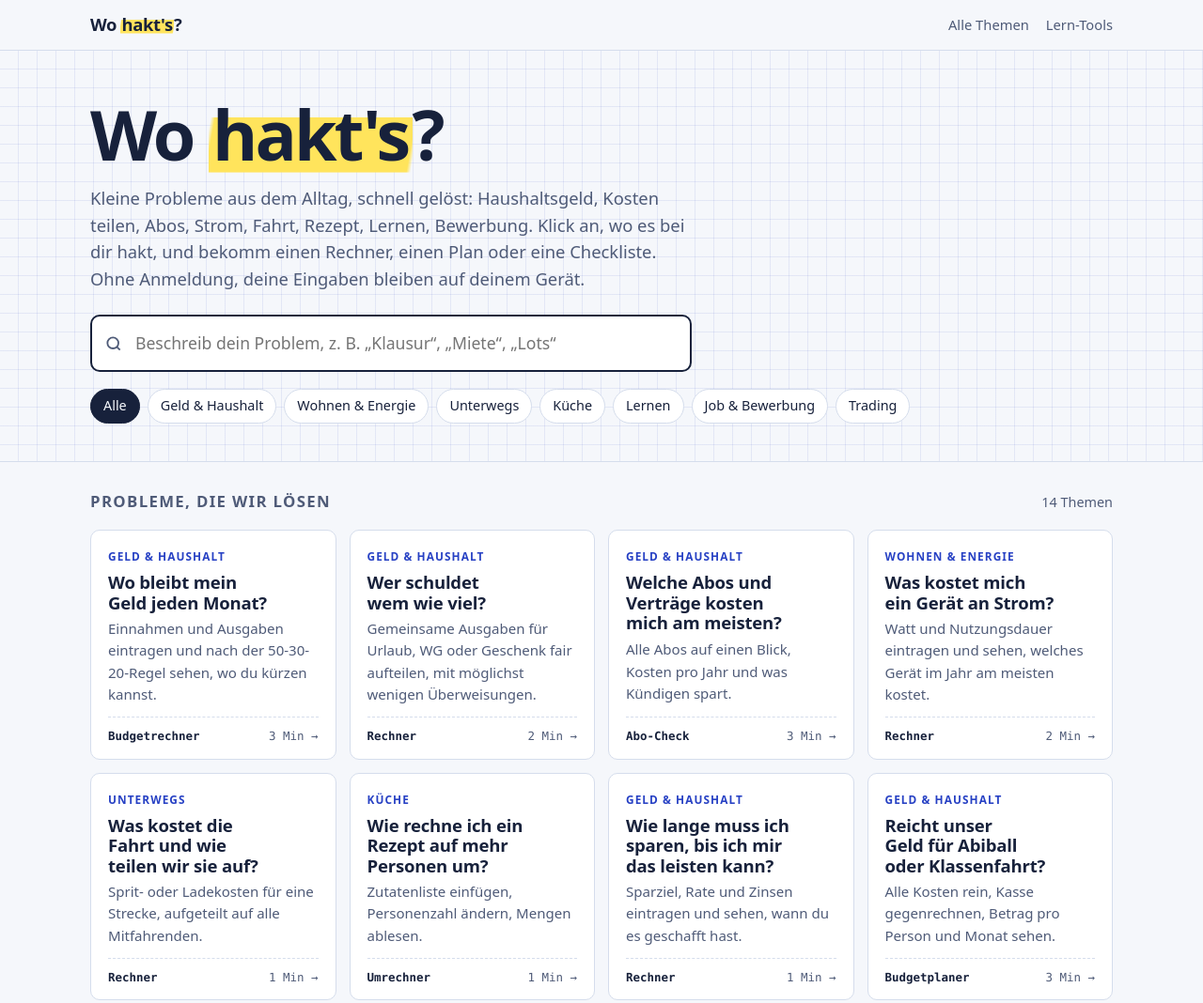
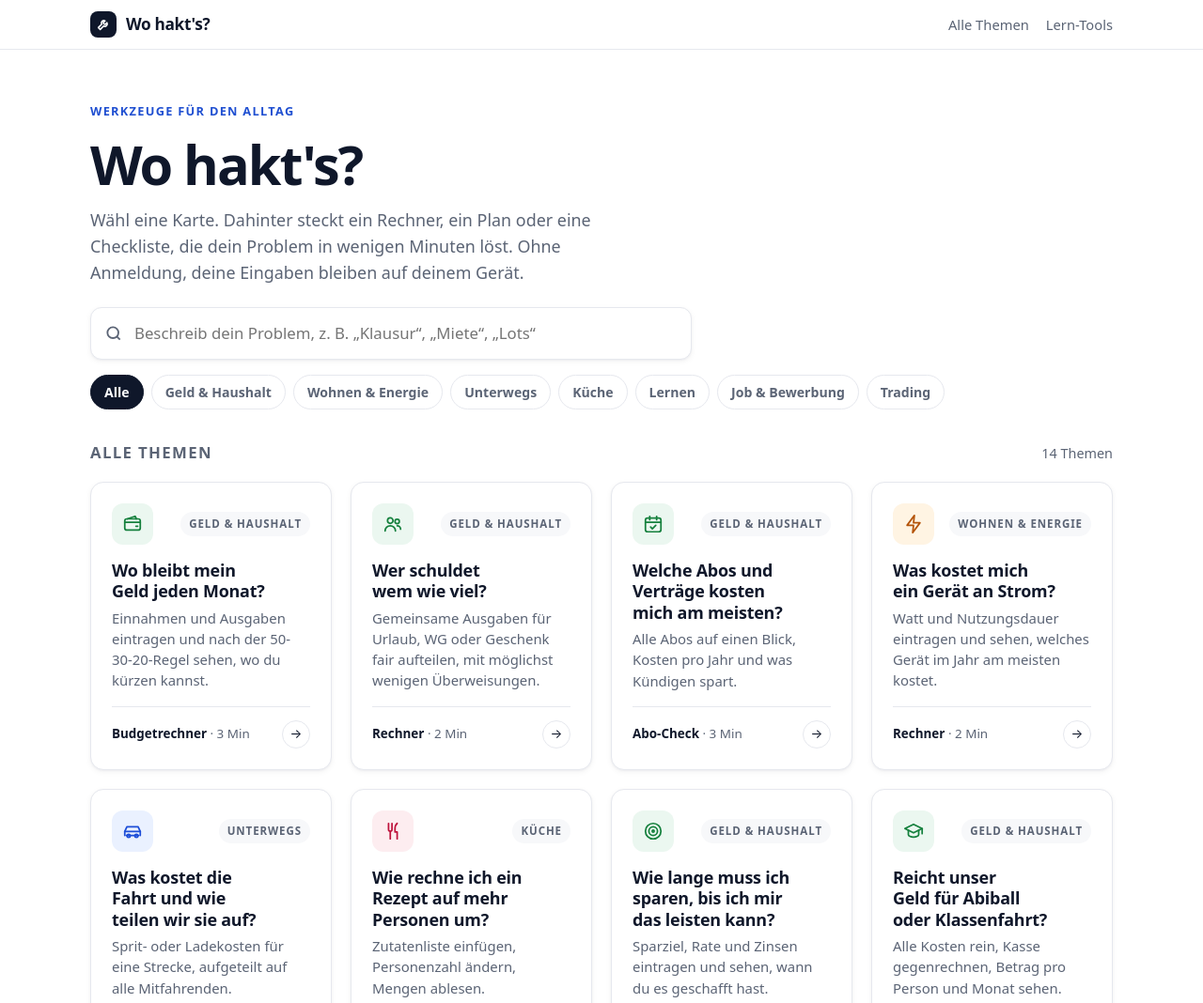
Before and after one commit to tradewithben67-star/Trading-bot-, a plain HTML site: page hilfe/index.html in a window 1280 px wide. Shown: the top 1068 px of the page at 94% size. Drawn offline with Linux system fonts and the light colour scheme.

Commit message:
Wo hakt's?: Startseite als Karten, weißer Hintergrund, schlichteres Design
Jedes Thema ist eine Karte mit Symbol, Bereichsfarbe, Schatten und
Pfeil; ein Klick öffnet das Werkzeug mit allen Informationen. Kein
Karopapier und kein Textmarker mehr, durchgehend weiß, ruhige
Schrift und Eingabefelder mit Fokus-Ring.

Co-Authored-By: Claude Opus 5.5 <noreply@anthropic.com>
Claude-Session: https://claude.ai/code/session_01Bryjzn3vaYypy6Fxozk99v

```diff
--- a/hilfe/index.html
+++ b/hilfe/index.html
@@ -10,39 +10,34 @@
 /* Layout: Karopapier-Kopf mit Suche, darunter ein Raster aus Problem-Kacheln.
    Jedes Thema öffnet eine eigene Ansicht: Formular links, Ergebnis rechts (am Handy untereinander). */
 :root {
-  --paper: #f5f7fb;
+  --paper: #ffffff;
   --surface: #ffffff;
-  --ink: #17213b;
-  --ink-soft: #4f5b78;
-  --line: #d5ddec;
-  --grid: rgba(39, 65, 196, .09);
-  --pen: #2741c4;
-  --pen-soft: #e8ecfb;
+  --subtle: #f7f8fa;
+  --ink: #0f172a;
+  --ink-soft: #5b6475;
+  --line: #e6e8ee;
+  --pen: #1f4fd1;
+  --pen-soft: #eef3ff;
   --on-pen: #ffffff;
-  --marker: #ffe45c;
-  --good: #17703f; --good-bg: #e3f4ea;
-  --warn: #8f5200; --warn-bg: #fdf0d9;
-  --bad: #a8231b;  --bad-bg: #fbe5e3;
+  --marker: #e6edfd;
+  --good: #15803d; --good-bg: #ecf7f0;
+  --warn: #a15c07; --warn-bg: #fdf4e3;
+  --bad: #b42318;  --bad-bg: #fdeceb;
+  --shadow-card: 0 1px 2px rgba(15, 23, 42, .04), 0 2px 6px rgba(15, 23, 42, .05);
+  --shadow-hover: 0 4px 8px rgba(15, 23, 42, .04), 0 16px 32px -8px rgba(15, 23, 42, .14);
   --font: system-ui, -apple-system, "Segoe UI", Roboto, "Helvetica Neue", Arial, sans-serif;
   --mono: ui-monospace, "SF Mono", "Cascadia Mono", Menlo, Consolas, monospace;
-  --r: 10px;
+  --r: 14px;
+  color-scheme: light;
 }
-@media (prefers-color-scheme: dark) {
-  :root:not([data-theme="light"]) {
-    --paper: #0e1424; --surface: #161f35; --ink: #e7ebf5; --ink-soft: #a2adc6; --line: #2a3553;
-    --grid: rgba(150, 170, 255, .07); --pen: #9aabff; --pen-soft: #1f2a4a; --on-pen: #0e1424;
-    --marker: rgba(255, 222, 70, .38);
-    --good: #6fd79f; --good-bg: #16302a; --warn: #f0b65a; --warn-bg: #33281a; --bad: #ff8a80; --bad-bg: #3a1e22;
-    color-scheme: dark;
-  }
-}
-:root[data-theme="dark"] {
-  --paper: #0e1424; --surface: #161f35; --ink: #e7ebf5; --ink-soft: #a2adc6; --line: #2a3553;
-  --grid: rgba(150, 170, 255, .07); --pen: #9aabff; --pen-soft: #1f2a4a; --on-pen: #0e1424;
-  --marker: rgba(255, 222, 70, .38);
-  --good: #6fd79f; --good-bg: #16302a; --warn: #f0b65a; --warn-bg: #33281a; --bad: #ff8a80; --bad-bg: #3a1e22;
-  color-scheme: dark;
-}
+/* Farbtöne der Bereiche: Symbol-Hintergrund und Symbolfarbe */
+[data-c="geld"]      { --tint: #ebf7f0; --tint-ink: #15803d; }
+[data-c="wohnen"]    { --tint: #fff4e3; --tint-ink: #b45309; }
+[data-c="unterwegs"] { --tint: #eaf1ff; --tint-ink: #1d4ed8; }
+[data-c="kueche"]    { --tint: #fdedf0; --tint-ink: #be123c; }
+[data-c="lernen"]    { --tint: #f1edff; --tint-ink: #6d28d9; }
+[data-c="bewerbung"] { --tint: #e6f6f7; --tint-ink: #0e7490; }
+[data-c="trading"]   { --tint: #eef0f4; --tint-ink: #334155; }
 
 * { box-sizing: border-box; }
 html { -webkit-text-size-adjust: 100%; }
@@ -58,67 +53,75 @@ p { margin: 0; }
   padding-left: max(16px, env(safe-area-inset-left, 0px));
   padding-right: max(16px, env(safe-area-inset-right, 0px));
 }
-mark {
-  color: inherit; padding: 0 .06em;
-  background: linear-gradient(100deg, transparent 1%, var(--marker) 3%, var(--marker) 97%, transparent 99%) no-repeat 0 78% / 100% 58%;
-}
+mark { background: none; color: inherit; padding: 0; }
 .ph { color: var(--warn); font-family: var(--mono); font-size: .9em; }
 .num { font-variant-numeric: tabular-nums; }
 
 /* Kopfzeile */
-.top { border-bottom: 1px solid var(--line); background: var(--paper); }
+.top { border-bottom: 1px solid var(--line); background: var(--paper); position: sticky; top: env(safe-area-inset-top, 0px); z-index: 5; }
+body::before { content: ""; position: fixed; inset: 0 0 auto; height: env(safe-area-inset-top, 0px); z-index: 10; background: var(--paper); }
+.brand { display: inline-flex; align-items: center; gap: 10px; }
+.logo { width: 28px; height: 28px; border-radius: 8px; background: var(--ink); display: grid; place-items: center; }
+.logo svg { width: 16px; height: 16px; stroke: #ffffff; fill: none; stroke-width: 2.4; stroke-linecap: round; stroke-linejoin: round; }
 .top .wrap { display: flex; align-items: center; justify-content: space-between; gap: 16px; padding-block: 12px; }
-.brand { font-weight: 850; font-size: 1.15rem; letter-spacing: -.02em; color: var(--ink); text-decoration: none; }
+.brand { font-weight: 800; font-size: 1.08rem; letter-spacing: -.02em; color: var(--ink); text-decoration: none; }
 .top nav { display: flex; gap: 18px; font-size: .92rem; }
 .top nav a { color: var(--ink-soft); text-decoration: none; }
 .top nav a:hover { color: var(--pen); }
 
 /* Startseite */
-.hero {
-  background-color: var(--paper);
-  background-image: linear-gradient(var(--grid) 1px, transparent 1px), linear-gradient(90deg, var(--grid) 1px, transparent 1px);
-  background-size: 20px 20px; background-position: -1px -1px;
-  border-bottom: 1px solid var(--line);
-}
-.hero .wrap { padding-block: 52px 40px; display: grid; gap: 18px; }
-.hero h1 { font-size: clamp(2.6rem, 7vw, 4.6rem); font-weight: 850; letter-spacing: -.04em; line-height: 1; }
-.hero .lead { font-size: 1.15rem; color: var(--ink-soft); max-width: 40rem; }
+.hero { background: var(--paper); }
+.hero .wrap { padding-block: 56px 8px; display: grid; gap: 16px; }
+.eyebrow { font-size: .8rem; text-transform: uppercase; letter-spacing: .1em; font-weight: 700; color: var(--pen); }
+.hero h1 { font-size: clamp(2.3rem, 5.5vw, 3.6rem); font-weight: 800; letter-spacing: -.035em; line-height: 1.05; }
+.hero .lead { font-size: 1.12rem; color: var(--ink-soft); max-width: 38rem; }
 .search { position: relative; max-width: 40rem; margin-top: 6px; }
 .search input[type="text"] {
-  width: 100%; font: inherit; font-size: 1.1rem; padding: 15px 16px 15px 46px;
-  border: 2px solid var(--ink); border-radius: var(--r); background: var(--surface); color: var(--ink);
+  width: 100%; font: inherit; font-size: 1.05rem; padding: 14px 16px 14px 46px;
+  border: 1px solid var(--line); border-radius: 12px; background: var(--surface); color: var(--ink);
+  box-shadow: var(--shadow-card);
 }
+.search input[type="text"]:focus { border-color: var(--pen); box-shadow: 0 0 0 4px var(--pen-soft); outline: none; }
 .search svg { position: absolute; left: 15px; top: 50%; transform: translateY(-50%); width: 20px; height: 20px; stroke: var(--ink-soft); fill: none; stroke-width: 2.2; }
 .chips { display: flex; flex-wrap: wrap; gap: 8px; }
 .chip {
-  font: inherit; font-size: .9rem; padding: 6px 13px; border-radius: 999px; cursor: pointer;
-  border: 1px solid var(--line); background: var(--surface); color: var(--ink);
+  font: inherit; font-size: .88rem; font-weight: 550; padding: 7px 14px; border-radius: 999px; cursor: pointer;
+  border: 1px solid var(--line); background: var(--surface); color: var(--ink-soft);
 }
+.chip:hover { color: var(--ink); border-color: #cfd4de; }
 .chip[aria-pressed="true"] { background: var(--ink); color: var(--paper); border-color: var(--ink); }
 
-.board { padding-block: 32px 12px; display: grid; gap: 18px; }
+.board { padding-block: 28px 12px; display: grid; gap: 18px; }
 .board-head { display: flex; justify-content: space-between; align-items: baseline; gap: 12px; flex-wrap: wrap; }
 .board-head h2 { font-size: 1.05rem; text-transform: uppercase; letter-spacing: .08em; color: var(--ink-soft); font-weight: 700; }
 .count { font-size: .9rem; color: var(--ink-soft); }
-.tiles { display: grid; grid-template-columns: repeat(auto-fill, minmax(260px, 1fr)); gap: 14px; }
+.tiles { display: grid; grid-template-columns: repeat(auto-fill, minmax(255px, 1fr)); gap: 20px; }
 .tile {
-  display: grid; grid-template-rows: auto 1fr auto; gap: 8px; min-width: 0;
-  padding: 18px 18px 14px; border: 1px solid var(--line); border-radius: var(--r);
+  display: grid; grid-template-rows: auto 1fr auto; gap: 16px; min-width: 0;
+  padding: 22px; border: 1px solid var(--line); border-radius: var(--r);
   background: var(--surface); color: var(--ink); text-decoration: none;
-  transition: border-color .15s, transform .15s;
+  box-shadow: var(--shadow-card);
+  transition: transform .18s ease, box-shadow .18s ease, border-color .18s ease;
 }
-.tile:hover { border-color: var(--pen); transform: translateY(-2px); }
-.tile .cat { font-size: .74rem; text-transform: uppercase; letter-spacing: .09em; font-weight: 700; color: var(--pen); }
-.tile h3 { font-size: 1.16rem; font-weight: 750; letter-spacing: -.01em; }
-.tile p { color: var(--ink-soft); font-size: .94rem; }
-.tile .meta { display: flex; justify-content: space-between; gap: 8px; font-family: var(--mono); font-size: .78rem; color: var(--ink-soft); border-top: 1px dashed var(--line); padding-top: 10px; margin-top: 4px; }
+.tile:hover { transform: translateY(-3px); box-shadow: var(--shadow-hover); border-color: #d9dde6; }
+.tile:active { transform: translateY(-1px); }
+.tile-top { display: flex; align-items: center; justify-content: space-between; gap: 10px; }
+.ic { width: 44px; height: 44px; border-radius: 12px; display: grid; place-items: center; background: var(--tint, var(--pen-soft)); flex: none; }
+.ic svg { width: 22px; height: 22px; stroke: var(--tint-ink, var(--pen)); fill: none; stroke-width: 1.9; stroke-linecap: round; stroke-linejoin: round; }
+.tile .cat { font-size: .72rem; text-transform: uppercase; letter-spacing: .08em; font-weight: 700; color: var(--ink-soft); padding: 4px 9px; border-radius: 999px; background: var(--subtle); }
+.tile-body { display: grid; gap: 6px; align-content: start; }
+.tile h3 { font-size: 1.12rem; font-weight: 700; letter-spacing: -.012em; line-height: 1.25; }
+.tile p { color: var(--ink-soft); font-size: .93rem; line-height: 1.5; }
+.tile .meta { display: flex; justify-content: space-between; align-items: center; gap: 8px; font-size: .84rem; color: var(--ink-soft); border-top: 1px solid var(--line); padding-top: 14px; }
 .tile .meta b { color: var(--ink); font-weight: 600; }
-.empty { padding: 22px; border: 1px dashed var(--line); border-radius: var(--r); color: var(--ink-soft); }
+.go { width: 30px; height: 30px; border-radius: 50%; display: grid; place-items: center; border: 1px solid var(--line); color: var(--ink); transition: background .18s, color .18s, border-color .18s; }
+.tile:hover .go { background: var(--ink); color: #ffffff; border-color: var(--ink); }
+.empty { padding: 22px; border: 1px dashed var(--line); border-radius: var(--r); color: var(--ink-soft); grid-column: 1 / -1; }
 
 .wish { padding-block: 28px 44px; }
 .wish-box {
   display: grid; grid-template-columns: minmax(0, 1fr) auto; gap: 16px; align-items: center;
-  padding: 22px; border-radius: var(--r); background: var(--pen-soft);
+  padding: 24px; border-radius: var(--r); background: var(--subtle); border: 1px solid var(--line);
 }
 .wish-box h2 { font-size: 1.25rem; margin-bottom: 4px; }
 .wish-box p { color: var(--ink-soft); }
@@ -129,8 +132,12 @@ mark {
 .back { font-size: .92rem; text-decoration: none; color: var(--ink-soft); }
 .back:hover { color: var(--pen); }
 .tool-head { display: grid; gap: 10px; max-width: 46rem; }
-.tool-head .cat { font-size: .78rem; text-transform: uppercase; letter-spacing: .09em; font-weight: 700; color: var(--pen); }
-.tool-head h1 { font-size: clamp(1.8rem, 4.6vw, 2.7rem); font-weight: 850; letter-spacing: -.03em; }
+.tool-head .ic { width: 52px; height: 52px; border-radius: 14px; margin-bottom: 4px; }
+.tool-head .ic svg { width: 26px; height: 26px; }
+.tool-head .cat { font-size: .76rem; text-transform: uppercase; letter-spacing: .09em; font-weight: 700; color: var(--ink-soft); }
+.tool-head h1 { font-size: clamp(1.8rem, 4.4vw, 2.6rem); font-weight: 800; letter-spacing: -.03em; }
+[data-view]:not([hidden]) { animation: viewIn .22s ease-out; }
+@keyframes viewIn { from { opacity: .4; transform: translateY(8px); } }
 .tool-head .lead { color: var(--ink-soft); font-size: 1.06rem; }
 .tool-grid { display: grid; grid-template-columns: minmax(0, 1.1fr) minmax(0, .9fr); gap: 28px; align-items: start; }
 @media (max-width: 860px) { .tool-grid { grid-template-columns: minmax(0, 1fr); } }
@@ -149,13 +156,14 @@ input[type="text"], input[type="date"], select, textarea {
   width: 100%; font: inherit; padding: 10px 12px; border: 1px solid var(--line); border-radius: 8px;
   background: var(--surface); color: var(--ink); min-width: 0;
 }
+input[type="text"]:focus, input[type="date"]:focus, select:focus, textarea:focus { border-color: var(--pen); box-shadow: 0 0 0 3px var(--pen-soft); outline: none; }
 textarea { resize: vertical; line-height: 1.45; }
 .suffix { position: relative; }
 .suffix input[type="text"] { padding-right: 46px; }
 .suffix span { position: absolute; right: 12px; top: 50%; transform: translateY(-50%); color: var(--ink-soft); font-size: .9rem; pointer-events: none; }
 
 .example { display: flex; flex-wrap: wrap; align-items: center; gap: 10px; font-size: .85rem; color: var(--ink-soft); }
-.tag { font-family: var(--mono); font-size: .75rem; padding: 2px 8px; border-radius: 4px; background: var(--marker); color: var(--ink); }
+.tag { font-size: .74rem; font-weight: 650; padding: 3px 9px; border-radius: 999px; background: var(--pen-soft); color: var(--pen); }
 
 .btn, .btn-ghost {
   font: inherit; font-weight: 650; font-size: .92rem; cursor: pointer; border-radius: 8px; padding: 9px 15px;
@@ -167,11 +175,11 @@ textarea { resize: vertical; line-height: 1.45; }
 
 .result {
   position: sticky; top: 16px; display: grid; gap: 16px;
-  background: var(--surface); border: 2px solid var(--ink); border-radius: var(--r); padding: 20px;
+  background: var(--surface); border: 1px solid var(--line); border-radius: var(--r); padding: 22px; box-shadow: var(--shadow-card);
 }
 @media (max-width: 860px) { .result { position: static; } }
 .result .kicker { font-size: .78rem; text-transform: uppercase; letter-spacing: .09em; color: var(--ink-soft); font-weight: 700; }
-.big { font-size: clamp(2rem, 5vw, 2.6rem); font-weight: 850; letter-spacing: -.03em; line-height: 1.05; font-variant-numeric: tabular-nums; }
+.big { font-size: clamp(2rem, 5vw, 2.6rem); font-weight: 800; letter-spacing: -.03em; line-height: 1.05; font-variant-numeric: tabular-nums; }
 .big small { font-size: .5em; font-weight: 650; color: var(--ink-soft); letter-spacing: 0; }
 dl.rows { margin: 0; display: grid; grid-template-columns: minmax(0, 1fr) auto; }
 dl.rows dt, dl.rows dd { padding: 8px 0; border-top: 1px solid var(--line); margin: 0; }
@@ -263,7 +271,7 @@ details .prose { margin-top: 10px; }
 /* Verzeichnis */
 .dir-tools { display: grid; gap: 12px; }
 .dir { display: grid; grid-template-columns: repeat(auto-fill, minmax(280px, 1fr)); gap: 14px; }
-.entry { display: grid; gap: 8px; align-content: start; padding: 16px; border: 1px solid var(--line); border-radius: var(--r); background: var(--surface); min-width: 0; }
+.entry { display: grid; gap: 8px; align-content: start; padding: 20px; border: 1px solid var(--line); border-radius: var(--r); background: var(--surface); min-width: 0; box-shadow: var(--shadow-card); }
 .entry-top { display: flex; justify-content: space-between; align-items: baseline; gap: 10px; }
 .entry h3 { font-size: 1.1rem; }
 .entry .price { font-family: var(--mono); font-size: .76rem; padding: 2px 7px; border-radius: 4px; white-space: nowrap; }
@@ -273,13 +281,13 @@ details .prose { margin-top: 10px; }
 .entry p { font-size: .92rem; }
 .entry .haken { color: var(--ink-soft); }
 .entry .haken b { color: var(--ink); }
-.entry.featured { border-style: dashed; background: transparent; }
+.entry.featured { border-style: dashed; background: transparent; box-shadow: none; }
 .toggle { display: inline-flex; gap: 8px; align-items: center; font-size: .9rem; cursor: pointer; }
 .toggle input { accent-color: var(--pen); width: 16px; height: 16px; }
 
 /* Rechtliches */
 .legal { padding-block: 26px 48px; display: grid; gap: 18px; }
-.legal h1 { font-size: clamp(1.8rem, 4.6vw, 2.5rem); font-weight: 850; letter-spacing: -.03em; }
+.legal h1 { font-size: clamp(1.8rem, 4.6vw, 2.5rem); font-weight: 800; letter-spacing: -.03em; }
 .legal address { font-style: normal; color: var(--ink); }
 
 footer { border-top: 1px solid var(--line); }
@@ -288,7 +296,7 @@ footer nav { display: flex; gap: 18px; }
 footer a { color: var(--ink-soft); }
 
 @media (prefers-reduced-motion: reduce) {
-  * { transition: none !important; }
+  * { transition: none !important; animation: none !important; }
 }
 </style>
 </head>
@@ -296,7 +304,7 @@ footer a { color: var(--ink-soft); }
 
 <header class="top">
   <div class="wrap">
-    <a class="brand" href="#start">Wo <mark>hakt's</mark>?</a>
+    <a class="brand" href="#start"><span class="logo" aria-hidden="true"><svg viewBox="0 0 24 24"><path d="M14.7 6.3a4 4 0 0 0-5.4 5.4L4 17l3 3 5.3-5.3a4 4 0 0 0 5.4-5.4l-2.6 2.6-2.4-.6-.6-2.4z"></path></svg></span>Wo hakt's?</a>
     <nav aria-label="Hauptnavigation">
       <a href="#start">Alle Themen</a>
       <a href="#lerntools">Lern-Tools</a>
@@ -310,8 +318,9 @@ footer a { color: var(--ink-soft); }
 <section id="v-start" data-view>
   <div class="hero">
     <div class="wrap">
-      <h1>Wo <mark>hakt's</mark>?</h1>
-      <p class="lead">Kleine Probleme aus dem Alltag, schnell gelöst: Haushaltsgeld, Kosten teilen, Abos, Strom, Fahrt, Rezept, Lernen, Bewerbung. Klick an, wo es bei dir hakt, und bekomm einen Rechner, einen Plan oder eine Checkliste. Ohne Anmeldung, deine Eingaben bleiben auf deinem Gerät.</p>
+      <span class="eyebrow">Werkzeuge für den Alltag</span>
+      <h1>Wo hakt's?</h1>
+      <p class="lead">Wähl eine Karte. Dahinter steckt ein Rechner, ein Plan oder eine Checkliste, die dein Problem in wenigen Minuten löst. Ohne Anmeldung, deine Eingaben bleiben auf deinem Gerät.</p>
       <div class="search">
         <svg viewBox="0 0 24 24" aria-hidden="true"><circle cx="11" cy="11" r="7"></circle><path d="M20 20l-4-4"></path></svg>
         <input type="text" id="suche" placeholder="Beschreib dein Problem, z. B. „Klausur“, „Miete“, „Lots“" aria-label="Problem suchen" autocomplete="off">
@@ -322,7 +331,7 @@ footer a { color: var(--ink-soft); }
 
   <div class="wrap board">
     <div class="board-head">
-      <h2>Probleme, die wir lösen</h2>
+      <h2>Alle Themen</h2>
       <span class="count" id="trefferzahl"></span>
     </div>
     <div class="tiles" id="tiles"></div>
@@ -1209,6 +1218,23 @@ Butter zum Braten</textarea>
     { id: 'positionsgroesse', cat: 'trading', frage: 'Wie viel darf ich pro Trade riskieren?', text: 'Positionsgröße aus Konto, Risiko und Stop-Loss. Für Gold, Forex, Aktien und Krypto.', typ: 'Rechner', dauer: '1 Min', tags: 'trading trade lot lots stop loss sl tp risiko position positionsgrösse gold xau forex devisen aktie aktien etf krypto bitcoin crv chance hebel broker' }
   ];
 
+  const ICONS = {
+    haushaltsgeld: '<rect x="3" y="6" width="18" height="13" rx="2.5"></rect><path d="M3 10h18"></path><path d="M16 14.5h2"></path><path d="M6 6l9-3 1.5 3"></path>',
+    'kosten-teilen': '<circle cx="9" cy="8" r="3.2"></circle><path d="M3 20c0-3.3 2.7-6 6-6s6 2.7 6 6"></path><circle cx="17" cy="9" r="2.5"></circle><path d="M17 14c2.2 0 4 1.8 4 4"></path>',
+    abos: '<rect x="3" y="5" width="18" height="16" rx="2.5"></rect><path d="M3 10h18M8 3v4M16 3v4"></path><path d="M9 15.5l2 2 4-4"></path>',
+    stromkosten: '<path d="M13 2L4.5 13.5H12L11 22l8.5-11.5H12z"></path>',
+    fahrtkosten: '<path d="M5 17h14M3 17v-4.5L5.5 7h13L21 12.5V17"></path><path d="M3 12.5h18"></path><circle cx="7.5" cy="17.5" r="1.8"></circle><circle cx="16.5" cy="17.5" r="1.8"></circle>',
+    rezept: '<path d="M7 3v7a2 2 0 0 0 2 2h0a2 2 0 0 0 2-2V3M9 12v9"></path><path d="M17 3c-1.7 1.3-2.5 3.5-2.5 6.5V13H17v8"></path>',
+    sparziel: '<circle cx="12" cy="12" r="9"></circle><circle cx="12" cy="12" r="5"></circle><circle cx="12" cy="12" r="1.2"></circle>',
+    klassenkasse: '<path d="M2 9l10-5 10 5-10 5z"></path><path d="M6 11v5c0 1.4 2.7 3 6 3s6-1.6 6-3v-5"></path><path d="M22 9v6"></path>',
+    auszug: '<path d="M3 11l9-7 9 7"></path><path d="M5 9.5V20h14V9.5"></path><path d="M10 20v-6h4v6"></path>',
+    lernplan: '<rect x="3" y="5" width="18" height="16" rx="2.5"></rect><path d="M3 10h18M8 3v4M16 3v4"></path><path d="M7.5 14h4M7.5 17.5h7"></path>',
+    lernmethode: '<path d="M9 18h6M10 21h4"></path><path d="M12 3a6 6 0 0 0-3.5 10.9c.6.5 1 1.2 1 2.1h5c0-.9.4-1.6 1-2.1A6 6 0 0 0 12 3z"></path>',
+    bewerbung: '<rect x="3" y="7" width="18" height="13" rx="2.5"></rect><path d="M9 7V5.5A1.5 1.5 0 0 1 10.5 4h3A1.5 1.5 0 0 1 15 5.5V7"></path><path d="M3 12.5h18"></path>',
+    lerntools: '<rect x="3.5" y="3.5" width="7" height="7" rx="1.8"></rect><rect x="13.5" y="3.5" width="7" height="7" rx="1.8"></rect><rect x="3.5" y="13.5" width="7" height="7" rx="1.8"></rect><rect x="13.5" y="13.5" width="7" height="7" rx="1.8"></rect>',
+    positionsgroesse: '<path d="M3 20h18"></path><path d="M4 16l5-5 4 3 7-8"></path><path d="M15 6h5v5"></path>'
+  };
+  const icon = id => `<span class="ic" aria-hidden="true"><svg viewBox="0 0 24 24">${ICONS[id] || ''}</svg></span>`;
   const fold = s => s.toLowerCase().replace(/ä/g, 'a').replace(/ö/g, 'o').replace(/ü/g, 'u').replace(/ß/g, 'ss');
   let activeCat = 'alle';
 
@@ -1226,10 +1252,10 @@ Butter zum Braten</textarea>
       return words.every(w => hay.includes(w));
     });
     $('#tiles').innerHTML = hits.length ? hits.map(t => `
-      <a class="tile" href="#${t.id}">
-        <span class="cat">${esc(CATS[t.cat])}</span>
-        <div style="display:grid;gap:6px"><h3>${esc(t.frage)}</h3><p>${esc(t.text)}</p></div>
-        <span class="meta"><b>${esc(t.typ)}</b><span>${esc(t.dauer)} →</span></span>
+      <a class="tile" href="#${t.id}" data-c="${t.cat}">
+        <div class="tile-top">${icon(t.id)}<span class="cat">${esc(CATS[t.cat])}</span></div>
+        <div class="tile-body"><h3>${esc(t.frage)}</h3><p>${esc(t.text)}</p></div>
+        <div class="meta"><span><b>${esc(t.typ)}</b> · ${esc(t.dauer)}</span><span class="go" aria-hidden="true">→</span></div>
       </a>`).join('')
       : `<div class="empty">Dazu haben wir noch kein Werkzeug. <a href="#wunsch">Sag uns, wo es hakt</a>, dann bauen wir es.</div>`;
     $('#trefferzahl').textContent = hits.length === 1 ? '1 Thema' : hits.length + ' Themen';
@@ -1930,6 +1956,11 @@ Butter zum Braten</textarea>
     $('#geloescht').textContent = 'Gelöscht. Alle Rechner zeigen wieder die Beispielwerte.';
   });
 
+  TOPICS.forEach(t => {
+    const sec = document.getElementById('v-' + t.id); if (!sec) return;
+    sec.dataset.c = t.cat;
+    const head = $('.tool-head', sec); if (head) head.insertAdjacentHTML('afterbegin', icon(t.id));
+  });
   renderChips(); renderTiles(); renderKK(); renderBW(); renderDir(); ktList.render();
   Object.values(CALC).forEach(f => f());
 
```
Also changed, not shown: 1 other file.
